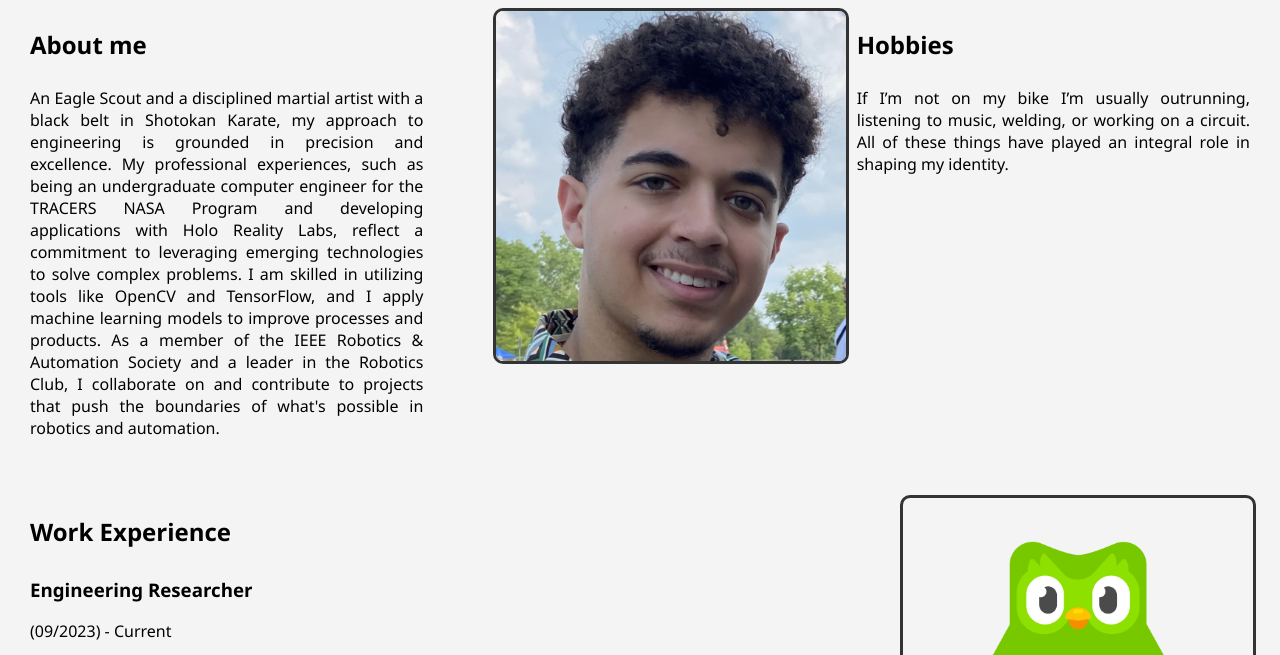
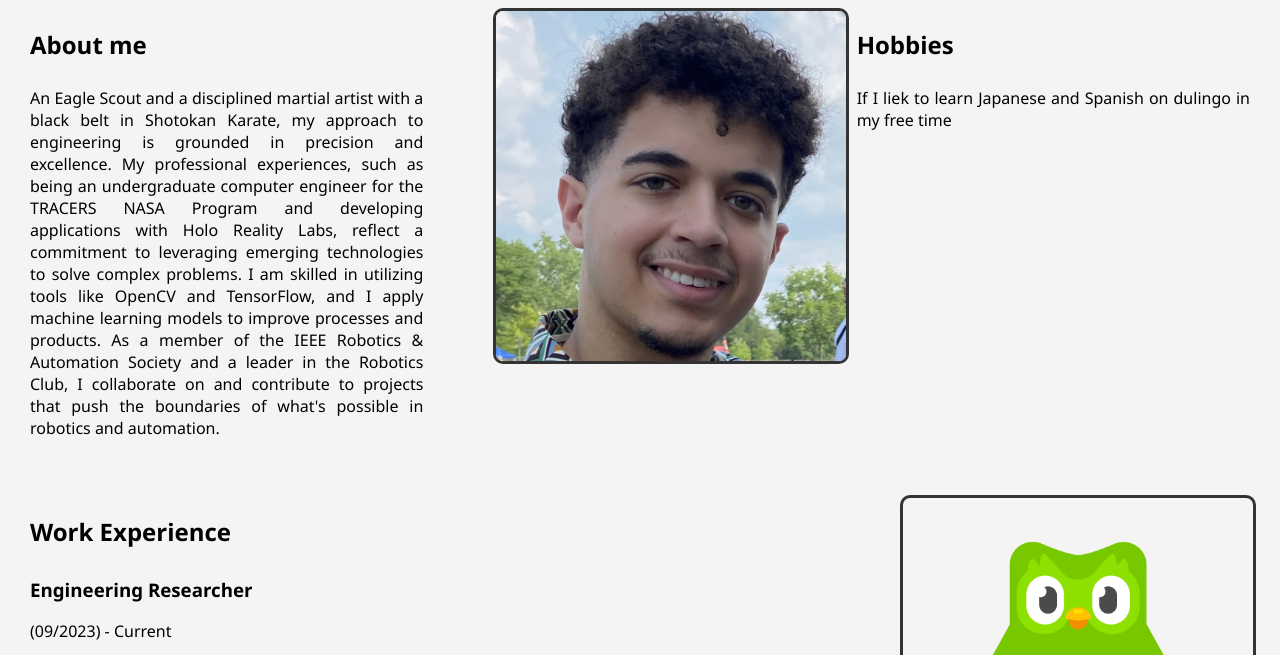
Before and after one commit to sabrinahubb/sabrinahubb.github.io, a website: page frontend/max.html in a window 1280 px wide. Shown: the part 135-790 px from the top of the page. Drawn offline with Linux system fonts and the light colour scheme; a script that the page names is missing.

Commit message:
Update max.html

```diff
--- a/frontend/max.html
+++ b/frontend/max.html
@@ -114,7 +114,7 @@ I am skilled in utilizing tools like OpenCV and TensorFlow, and I apply machine
     </div>
     <div class="column column-text">
       <h2>Hobbies</h2>
-      <p>If I’m not on my bike I’m usually outrunning, listening to music, welding, or working on a circuit. All of these things have played an integral role in shaping my identity.</p>
+      <p>If I liek to learn Japanese and Spanish on dulingo in my free time</p>
     </div>
   </div>
   <div class="row">
```
